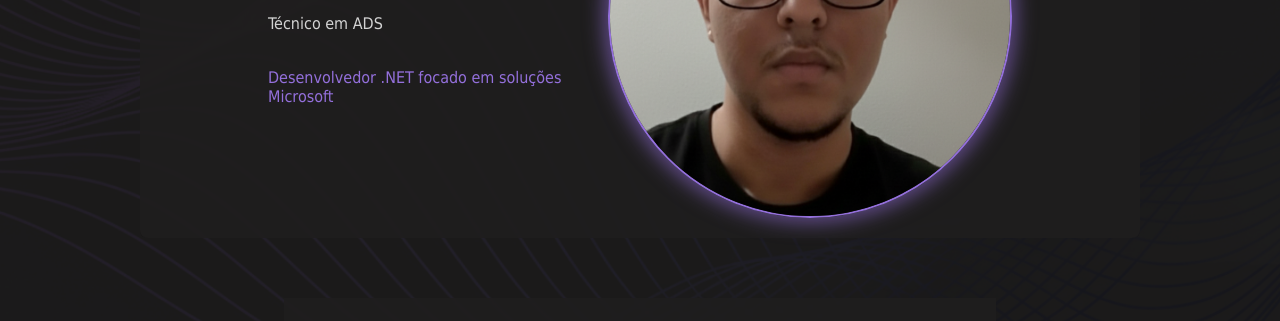
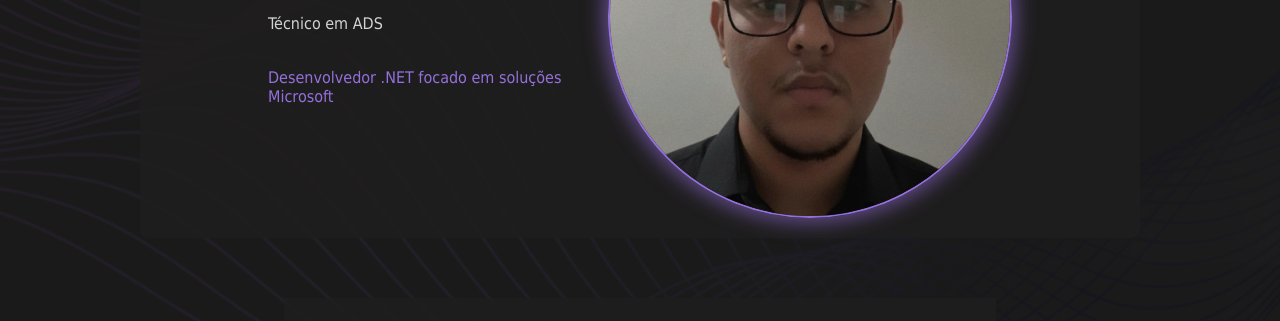
Before and after one commit to CarlosFelipeS7/Portfolio, a plain HTML site: page Portfolio/index.html in a window 1280 px wide. Shown: the part 350-671 px from the top of the page. Drawn offline with Linux system fonts and the light colour scheme.

Commit message:
atualizando

```diff
--- a/Portfolio/index.html
+++ b/Portfolio/index.html
@@ -49,7 +49,7 @@
       <p id="welcome">Desenvolvedor .NET focado em soluções Microsoft</p>
     </div>
 
-    <img src="img/t3.jpg" alt="Foto de Carlos Felipe" class="foto-com-moldura">
+    <img src="img/atualizado.jpg" alt="Foto de Carlos Felipe" class="foto-com-moldura">
   </main>
 
   <!-- Nova seção de linguagens/tecnologias -->
```
Also changed, not shown: Portfolio/sobre.html (+1 -1 lines), Portfolio/img/atualizado.jpg (added).
